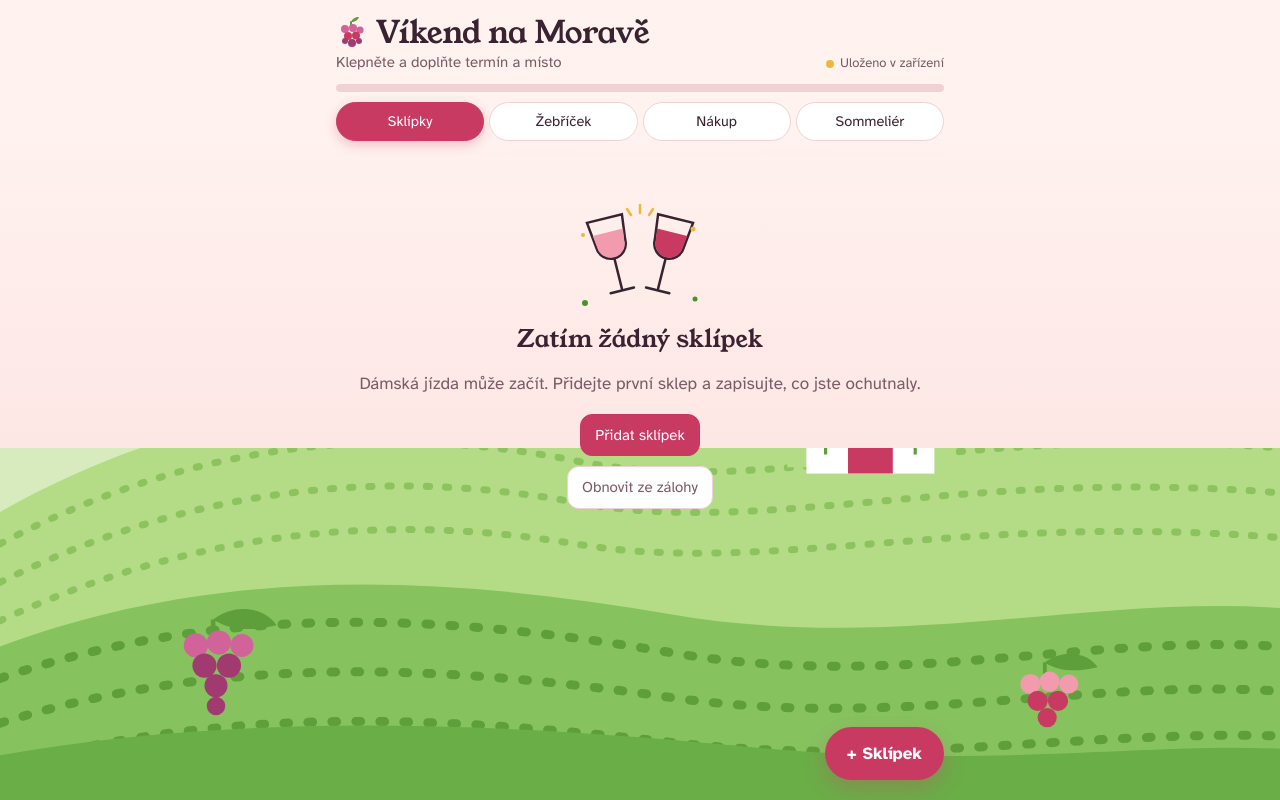
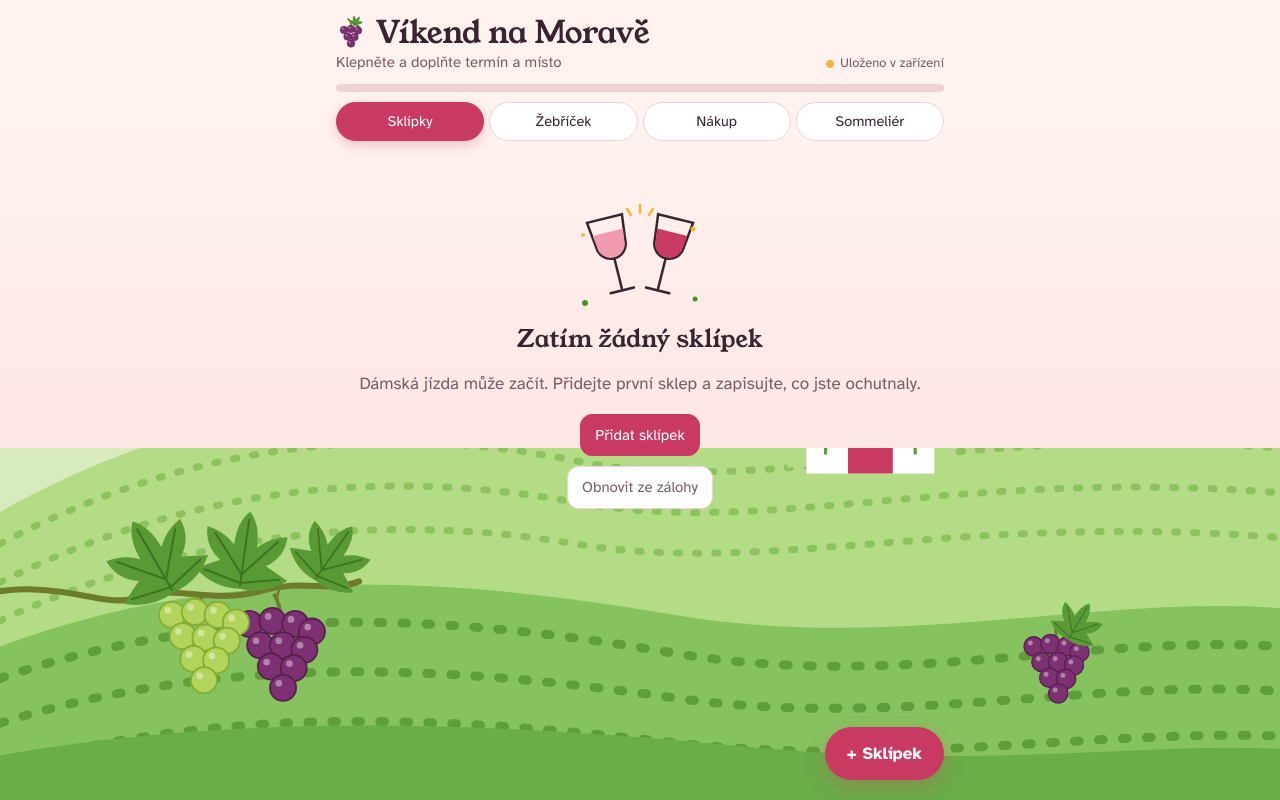
Before and after one commit to theriacian/vinny-denik, a plain HTML site: page index.html in a window 1280 px wide. Drawn offline with Linux system fonts and the light colour scheme.

Commit message:
Nové ilustrace hroznů: réva s listy, zelený a modrý hrozen
Jednoduché kulaté bobule s odleskem a laločnaté listy révy místo
původních růžových shluků, v krajince i v ikoně u názvu.
Barvy mají vlastní proměnné pro světlý i tmavý režim.

Co-authored-by: Claude <noreply@anthropic.com>
Claude-Session: https://claude.ai/code/session_01PRBSmCN2RhCye8uHGAAb1K

```diff
--- a/index.html
+++ b/index.html
@@ -18,6 +18,7 @@
   --chip:#FCE4E8; --chip2:#E6F3D6; --scrim:rgba(58,34,48,.42); --shadow:rgba(201,58,99,.28);
   --sun:#FFC9B5; --sun2:#FFE3D6; --hill1:#D7EBBF; --hill2:#B4DC86; --row2:#8CC35E; --hill3:#86C35F; --row3:#5E9E3B; --hill4:#6AAE48;
   --wall:#FFFFFF; --roof:#E98A8A; --door:#C93A63; --orn:#F29AAE; --orn2:#7DB0D8; --grape:#A23A72; --grape2:#D2639A; --leaf:#5E9E3B; --star:transparent;
+  --vleaf:#5A9A34; --vvein:#3D7323; --vstem:#6E7A2C; --gG:#B3D45C; --gG2:#86AD34; --gP:#7E3172; --gP2:#57204F; --ghl:rgba(255,255,255,.4);
   color-scheme: light; box-sizing:border-box;
   padding-top:env(safe-area-inset-top,0px); padding-bottom:env(safe-area-inset-bottom,0px);
 }
@@ -28,6 +29,7 @@
     --chip:#45304B; --chip2:#2F3B2C; --scrim:rgba(0,0,0,.6); --shadow:rgba(0,0,0,.4);
     --sun:#F6E7C8; --sun2:#4A3557; --hill1:#3C3150; --hill2:#2F4A33; --row2:#3F6640; --hill3:#294230; --row3:#365C39; --hill4:#1F3426;
     --wall:#CFC3D6; --roof:#8C5A6E; --door:#FF7AA2; --orn:#E58FAA; --orn2:#7C9EC2; --grape:#C4669A; --grape2:#E58FB8; --leaf:#4C7D44; --star:#F6E7C8;
+    --vleaf:#4E8A3C; --vvein:#2E5A28; --vstem:#8A9A55; --gG:#A5C65A; --gG2:#7A9A38; --gP:#B25FA4; --gP2:#7E3A74; --ghl:rgba(255,255,255,.3);
     color-scheme: dark;
   }
 }
@@ -37,6 +39,7 @@
     --chip:#45304B; --chip2:#2F3B2C; --scrim:rgba(0,0,0,.6); --shadow:rgba(0,0,0,.4);
     --sun:#F6E7C8; --sun2:#4A3557; --hill1:#3C3150; --hill2:#2F4A33; --row2:#3F6640; --hill3:#294230; --row3:#365C39; --hill4:#1F3426;
     --wall:#CFC3D6; --roof:#8C5A6E; --door:#FF7AA2; --orn:#E58FAA; --orn2:#7C9EC2; --grape:#C4669A; --grape2:#E58FB8; --leaf:#4C7D44; --star:#F6E7C8;
+    --vleaf:#4E8A3C; --vvein:#2E5A28; --vstem:#8A9A55; --gG:#A5C65A; --gG2:#7A9A38; --gP:#B25FA4; --gP2:#7E3A74; --ghl:rgba(255,255,255,.3);
   color-scheme: dark;
 }
 *,*::before,*::after{box-sizing:inherit}
@@ -186,7 +189,7 @@ label.f{display:block;margin:14px 0 0;font-size:15px;color:var(--muted)}
 </head>
 <body>
 <div class="scenery" aria-hidden="true"><svg viewBox="0 0 400 300" preserveAspectRatio="xMidYMax slice">
-<defs><radialGradient id="sunG"><stop offset="0" stop-color="var(--sun)"/><stop offset="1" stop-color="var(--sun2)" stop-opacity="0"/></radialGradient></defs>
+<defs><g id="vd-lf"><path d="M0 10 Q-9 11 -16 5 Q-12 3 -8 1 Q-14 -3 -14 -10 Q-8 -9 -4 -5 Q-4 -13 0 -17 Q4 -13 4 -5 Q8 -9 14 -10 Q14 -3 8 1 Q12 3 16 5 Q9 11 0 10Z" fill="var(--vleaf)"/><path d="M0 9 L0 -14 M0 5 L-11 -8 M0 5 L11 -8 M0 8 L-13 5 M0 8 L13 5" stroke="var(--vvein)" stroke-width=".7" fill="none" stroke-linecap="round"/></g><g id="vd-gg"><circle r="4.3" fill="var(--gG)" stroke="var(--gG2)" stroke-width=".6"/><circle cx="-1.4" cy="-1.5" r="1.1" fill="var(--ghl)"/></g><g id="vd-gp"><circle r="4.3" fill="var(--gP)" stroke="var(--gP2)" stroke-width=".6"/><circle cx="-1.4" cy="-1.5" r="1.1" fill="var(--ghl)"/></g><radialGradient id="sunG"><stop offset="0" stop-color="var(--sun)"/><stop offset="1" stop-color="var(--sun2)" stop-opacity="0"/></radialGradient></defs>
 <g fill="var(--star)"><circle cx="40" cy="40" r="1.2"/><circle cx="120" cy="22" r="1"/><circle cx="190" cy="54" r="1.3"/><circle cx="250" cy="18" r="1"/><circle cx="370" cy="44" r="1.2"/><circle cx="80" cy="80" r=".9"/></g>
 <circle cx="300" cy="104" r="64" fill="url(#sunG)"/><circle cx="300" cy="104" r="24" fill="var(--sun)"/>
 <path d="M0 170 C40 150 70 120 105 112 C120 108 128 96 140 92 C152 88 160 104 172 110 C210 128 250 150 290 146 C330 142 365 128 400 132 L400 300 L0 300Z" fill="var(--hill1)"/>
@@ -205,16 +208,14 @@ label.f{display:block;margin:14px 0 0;font-size:15px;color:var(--muted)}
 <g fill="none" stroke="var(--row3)" stroke-width="2.8" stroke-linecap="round" stroke-dasharray="1.5 6">
 <path d="M0 262 C70 238 140 242 210 254 C280 266 340 248 400 252"/><path d="M0 276 C70 254 140 258 210 268 C280 278 340 262 400 266"/><path d="M0 290 C70 270 140 274 210 282 C280 290 340 278 400 280"/></g>
 <path d="M0 286 C80 272 160 276 240 284 C310 290 360 282 400 284 L400 300 L0 300Z" fill="var(--hill4)"/>
-<g transform="translate(54 240) scale(.9)"><path d="M14 4 C22 -2 32 0 36 6 C28 8 20 8 14 4Z" fill="var(--leaf)"/><path d="M14 4 v6" stroke="var(--leaf)" stroke-width="1.6"/>
-<g fill="var(--grape2)"><circle cx="8" cy="13" r="4.2"/><circle cx="16" cy="12" r="4.2"/><circle cx="24" cy="13" r="4"/></g><g fill="var(--grape)"><circle cx="11" cy="20" r="4.2"/><circle cx="19.5" cy="20" r="4.2"/><circle cx="15" cy="27" r="4"/><circle cx="15" cy="34" r="3.2"/></g></g>
-<g transform="translate(316 254) scale(.75)"><path d="M14 4 C22 -2 32 0 36 6 C28 8 20 8 14 4Z" fill="var(--leaf)"/><path d="M14 4 v6" stroke="var(--leaf)" stroke-width="1.6"/>
-<g fill="var(--rose)"><circle cx="8" cy="13" r="4.2"/><circle cx="16" cy="12" r="4.2"/><circle cx="24" cy="13" r="4"/></g><g fill="var(--ruby)"><circle cx="11" cy="20" r="4.2"/><circle cx="19.5" cy="20" r="4.2"/><circle cx="15" cy="27" r="4"/></g></g>
+<g transform="translate(40 226) scale(.95)"><path d="M-60 14 C-30 2 -12 14 0 12 C14 6 28 14 44 9 C58 5 66 10 76 6" stroke="var(--vstem)" stroke-width="2" fill="none" stroke-linecap="round"/><path d="M50 8 C47 14 53 17 49 21 C47 23 44 22 45 20" stroke="var(--vstem)" stroke-width=".8" fill="none" stroke-linecap="round"/><g transform="translate(50 20)"><path d="M-2 -10 Q0 -6 0 -4" stroke="var(--vstem)" stroke-width="1.2" fill="none"/><use href="#vd-gp" x="-10" y="0"/><use href="#vd-gp" x="-2.5" y="-1"/><use href="#vd-gp" x="5" y="0"/><use href="#vd-gp" x="10.5" y="2.5"/><use href="#vd-gp" x="-6.5" y="7"/><use href="#vd-gp" x="1" y="7"/><use href="#vd-gp" x="8" y="8.5"/><use href="#vd-gp" x="-3" y="14"/><use href="#vd-gp" x="4.5" y="14.5"/><use href="#vd-gp" x="1" y="21"/></g><g transform="translate(24 17)"><path d="M0 -7 v4" stroke="var(--vstem)" stroke-width="1.2"/><use href="#vd-gg" x="-9.5" y="0"/><use href="#vd-gg" x="-2" y="-1"/><use href="#vd-gg" x="5.5" y="0"/><use href="#vd-gg" x="11.5" y="2.5"/><use href="#vd-gg" x="-6" y="7"/><use href="#vd-gg" x="1.5" y="7.5"/><use href="#vd-gg" x="8.5" y="8.5"/><use href="#vd-gg" x="-2.5" y="14.5"/><use href="#vd-gg" x="5" y="15"/><use href="#vd-gg" x="1" y="21.5"/></g><use href="#vd-lf" transform="translate(10 1) rotate(-30)"/><use href="#vd-lf" transform="translate(38 -1) rotate(8) scale(.95)"/><use href="#vd-lf" transform="translate(66 -1) rotate(35) scale(.8)"/></g>
+<g transform="translate(330 252) scale(.7)"><path d="M0 -10 v6" stroke="var(--vstem)" stroke-width="1.4"/><use href="#vd-gp" x="-10" y="0"/><use href="#vd-gp" x="-2.5" y="-1"/><use href="#vd-gp" x="5" y="0"/><use href="#vd-gp" x="10.5" y="2.5"/><use href="#vd-gp" x="-6.5" y="7"/><use href="#vd-gp" x="1" y="7"/><use href="#vd-gp" x="8" y="8.5"/><use href="#vd-gp" x="-3" y="14"/><use href="#vd-gp" x="4.5" y="14.5"/><use href="#vd-gp" x="1" y="21"/><use href="#vd-lf" transform="translate(9 -9) rotate(30) scale(.7)"/></g>
 </svg></div>
 <div class="wrap">
   <header class="top">
     <div class="trip">
       <button class="trip-btn" data-act="trip" aria-label="Upravit název a termín víkendu">
-        <h1><svg viewBox="0 0 30 34" aria-hidden="true"><path d="M15 6c1-3 4-5 8-5-1 3-4 5-8 5z" fill="var(--leaf)"/><path d="M15 6v4" stroke="var(--leaf)" stroke-width="2" stroke-linecap="round"/><g fill="var(--grape2)"><circle cx="9" cy="13" r="4"/><circle cx="17" cy="12" r="4"/><circle cx="24" cy="14" r="3.6"/></g><g fill="var(--ruby)"><circle cx="12" cy="20" r="4"/><circle cx="20" cy="19.5" r="4"/></g><g fill="var(--grape)"><circle cx="16" cy="27" r="4"/><circle cx="9" cy="25" r="3"/><circle cx="23" cy="25" r="3"/></g></svg><span id="tripName">Víkend na Moravě</span></h1>
+        <h1><svg viewBox="0 0 30 34" aria-hidden="true"><path d="M15 9 Q15 5 12 3" stroke="var(--vstem)" stroke-width="1.6" fill="none" stroke-linecap="round"/><use href="#vd-lf" transform="translate(20 6) rotate(35) scale(.4)"/><g transform="translate(8 14) scale(.88)"><use href="#vd-gp"/></g><g transform="translate(15 13) scale(.88)"><use href="#vd-gp"/></g><g transform="translate(22 14.5) scale(.88)"><use href="#vd-gp"/></g><g transform="translate(11.5 20.5) scale(.88)"><use href="#vd-gp"/></g><g transform="translate(18.5 21) scale(.88)"><use href="#vd-gp"/></g><g transform="translate(15 27.5) scale(.88)"><use href="#vd-gp"/></g></svg><span id="tripName">Víkend na Moravě</span></h1>
         <div class="dates" id="tripDates"></div>
       </button>
       <div class="status" id="status"><i></i><span>Načítám…</span></div>
```
